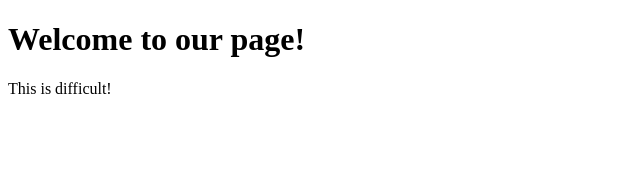
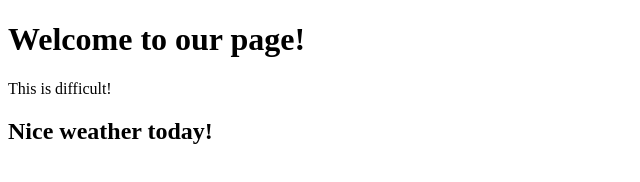
Before and after one commit to hfang821/git_workflow, a plain HTML site: page index.html in a window 1280 px wide. Shown: the whole page, without its empty margins (0-640 px from the left). Drawn offline with Linux system fonts and the light colour scheme.

Commit message:
more conflict

```diff
--- a/index.html
+++ b/index.html
@@ -9,5 +9,6 @@
   <body>
     <h1>Welcome to our page!</h1>
     <p>This is difficult!</p>
+    <h2>Nice weather today!</h2>
   </body>
 </html>
```
